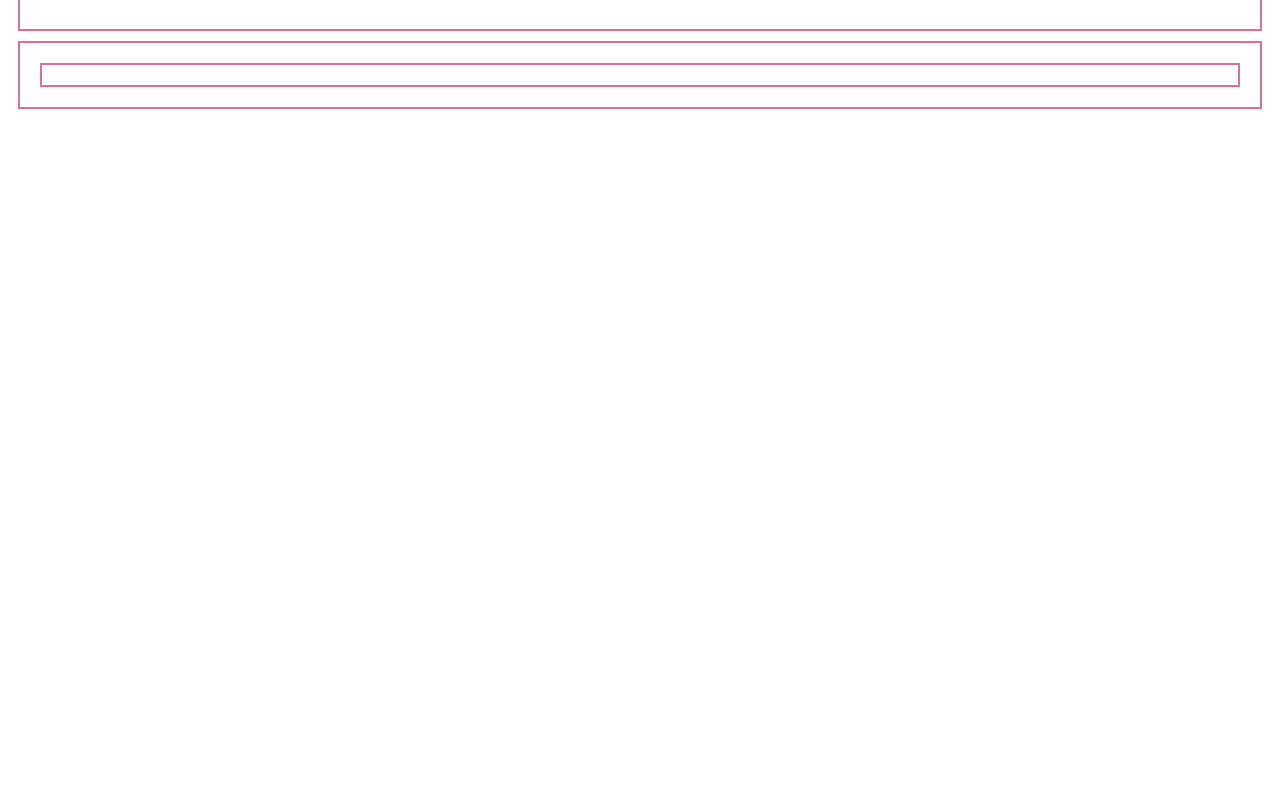
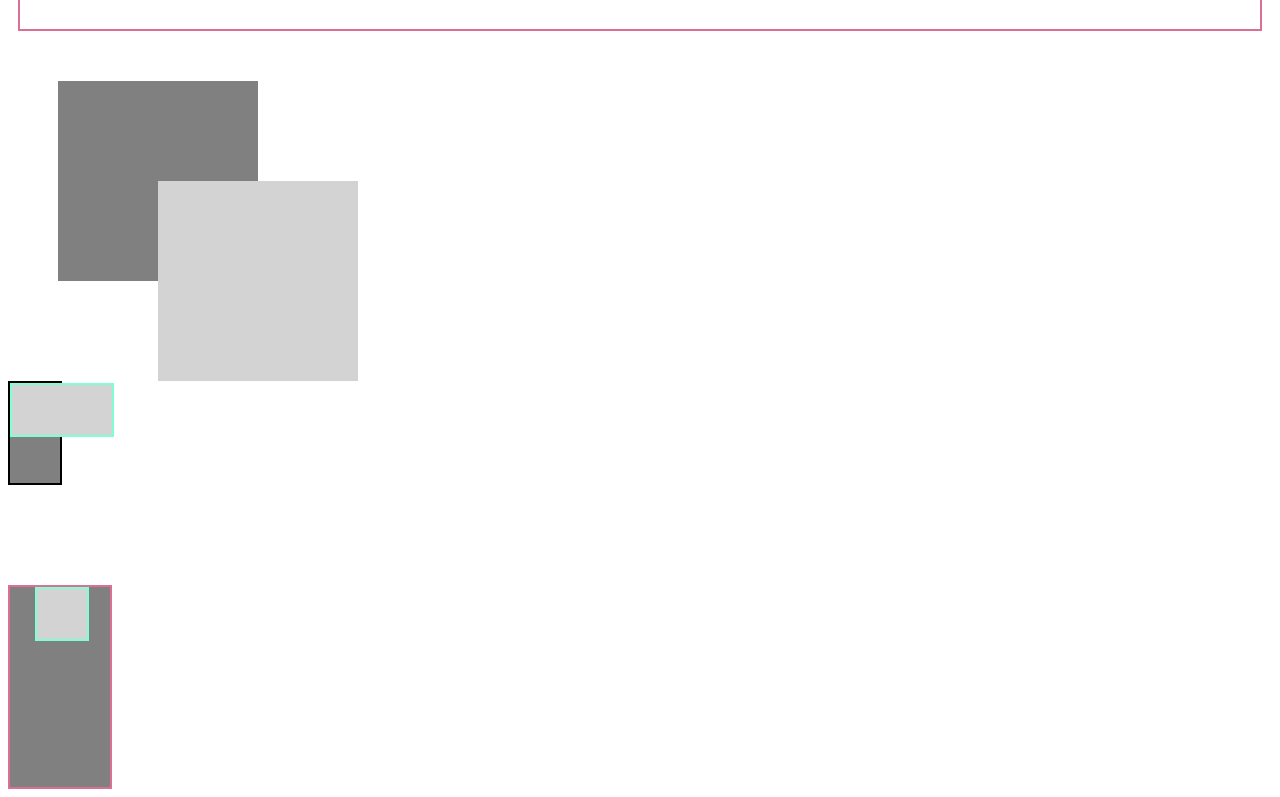
Before and after one commit to gordonnrat/classwork, a plain HTML site: page boxes/index.html in a window 1280 px wide. Shown: the part 83-880 px from the top of the page. Before the commit the page ends 800 px from the top, so only its background shows below. Drawn offline with Linux system fonts and the light colour scheme.

Commit message:
changes to index.html, styles.css: added boxes to index.html added styles to boxes in styles.css

```diff
--- a/boxes/index.html
+++ b/boxes/index.html
@@ -5,13 +5,17 @@
         <title></title>
     </head>
     <body>
-        <div>
+        <div class="headline">
             <h1>Headline</h1>
         </div>
         <div class="big-box">
-            <div class="little-box">
-
-            </div>
+            <div class="little-box"></div>
+        </div>
+        <div class="big-box2">
+            <div class="little-box2"></div>
+        </div>
+        <div class="big-box3">
+            <div class="little-box3"></div>
         </div>
     </body>
 </html>
--- a/boxes/styles.css
+++ b/boxes/styles.css
@@ -1,4 +1,4 @@
-div{
+.headline{
     margin: 10px;
     padding: 10px;
     border: 2px solid palevioletred;
@@ -7,3 +7,50 @@ div{
 h1{
     background-color: aquamarine;
 }
+
+.big-box, .little-box{
+    width: 100px;
+    height: 100px;
+    margin: 50px;
+    padding: 50px;
+}
+
+.big-box{
+    background-color: grey;
+
+}
+
+.little-box{
+    background-color: lightgray;
+}
+
+.big-box2{
+    background-color: grey;
+    width: 50px;
+    height: 100px;
+    border: black solid 2px;
+    margin-top: 100px;
+}
+
+.little-box2{
+    background-color: lightgray;
+    width: 100px;
+    height: 50px;
+    border: aquamarine solid 2px;
+}
+
+.big-box3{
+    background-color: grey;
+    width: 100px;
+    height: 200px;
+    margin-top: 100px;
+    border: palevioletred solid 2px;
+}
+
+.little-box3{
+    background-color: lightgray;
+    width: 50px;
+    height: 50px;
+    margin-left: 25px;
+    border: aquamarine solid 2px;
+}
```
